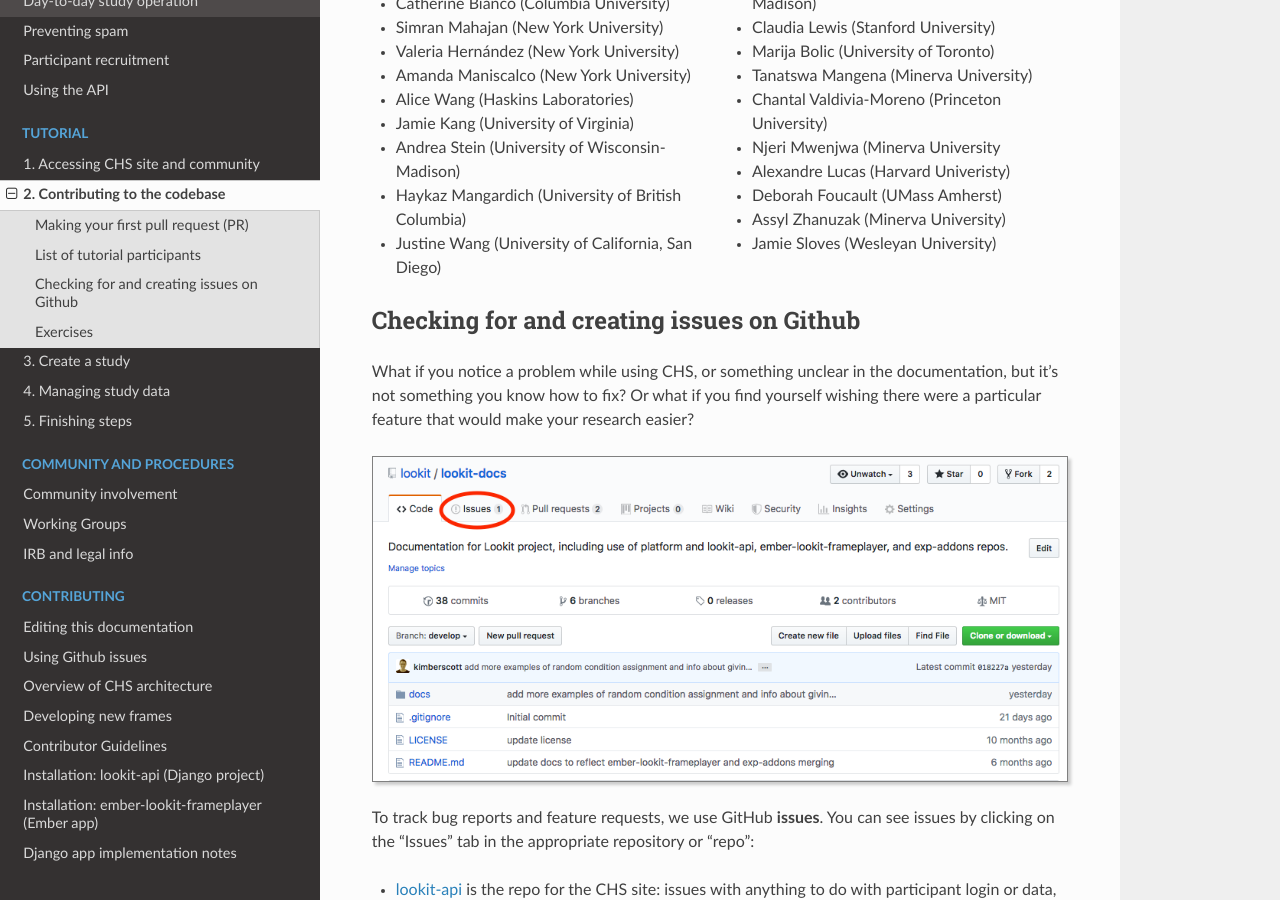
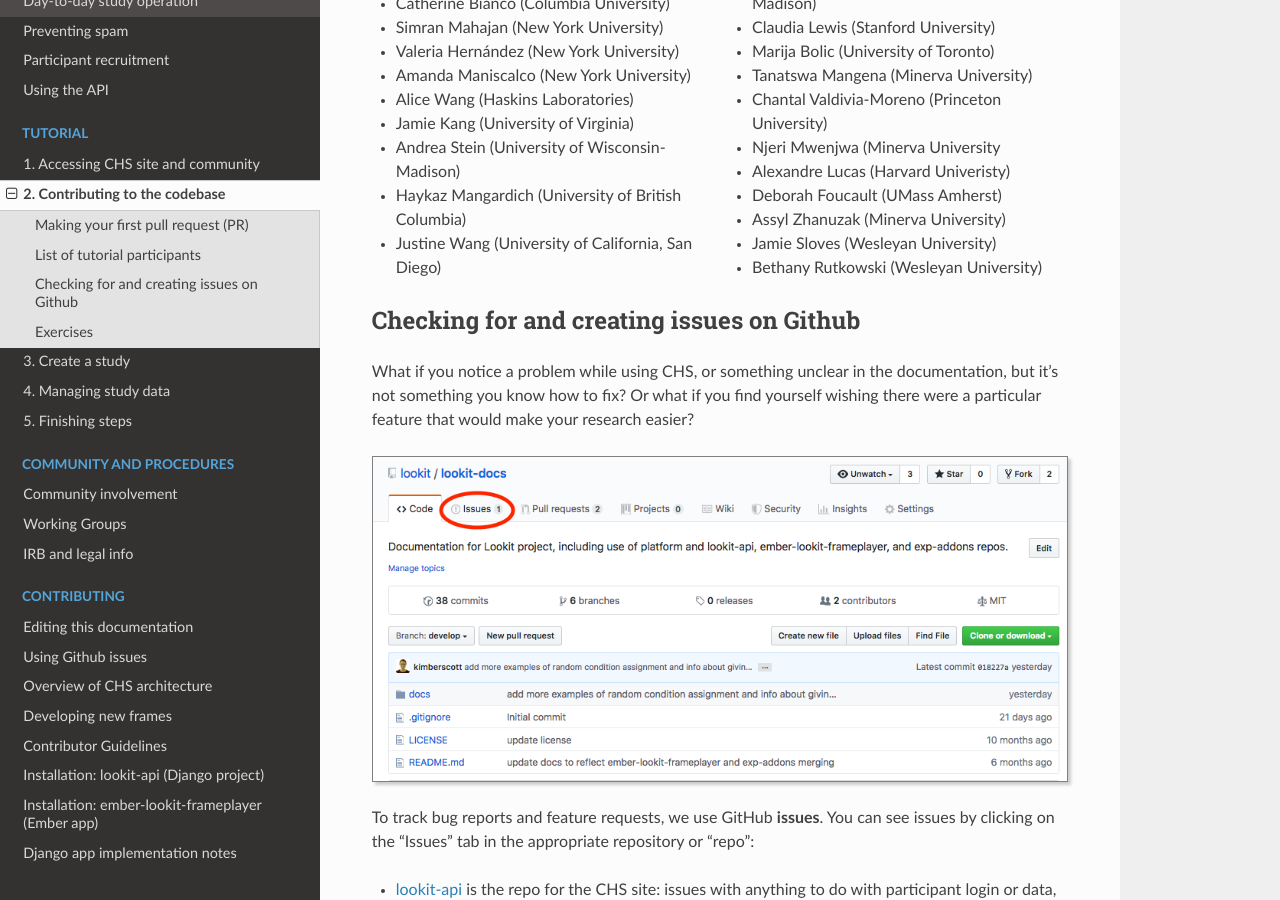
Before and after one commit to lookit/lookit-docs, a Sphinx documentation site: the page built from docs/source/tutorial-contributing.rst, in a window 1280 px wide and 900 px high, scrolled down 8889 px. Built offline with Sphinx 7.4.7 and the Read the Docs theme 3.1.0, drawn with Linux system fonts in a browser that asks for light colours.

Commit message:
Update tutorial-contributing.rst

```diff
--- a/docs/source/tutorial-contributing.rst
+++ b/docs/source/tutorial-contributing.rst
@@ -351,6 +351,7 @@
 - Deborah Foucault (UMass Amherst)
 - Assyl Zhanuzak (Minerva University)
 - Jamie Sloves (Wesleyan University)
+- Bethany Rutkowski (Wesleyan University)
 
 Checking for and creating issues on Github
 -------------------------------------------
```
